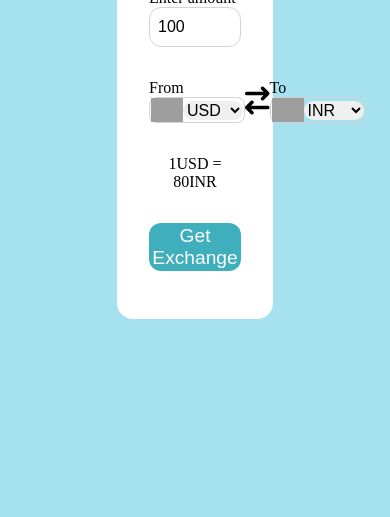
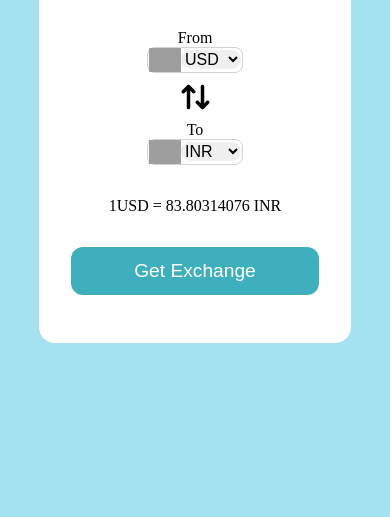
Before and after one commit to RohanPrajapati1/currency_converter, a plain HTML site: page index.html in a window 390 px wide. Shown: the part 327-844 px from the top of the page. Drawn offline with Linux system fonts and the light colour scheme; grey boxes are pictures that could not be loaded.

Commit message:
Media query added

```diff
--- a/app.js
+++ b/app.js
@@ -12,7 +12,7 @@ const msg = document.querySelector(".final-msg")
 //     console.log(code , countryList[code]);
 // }
 
-let i = 0;
+
 
 for(let select of dropdown){
     for(currCode in countryList){
--- a/index.html
+++ b/index.html
@@ -14,11 +14,11 @@
         <form action="">
             <div class="amount">
                 <p>Enter amount</p>
-                <input value="100" type="text">
+                <input value="1" type="text">
             </div>
             <div class="dropdown">
                 <div class="from">
-                    <p>From</p>
+                    <p style="text-align: center;">From</p>
                     <div class="select-container">
                         <img src="https://flagsapi.com/US/shiny/64.png" alt="">
                         <select name="from" id="from">
@@ -26,9 +26,10 @@
                         </select>
                     </div>
                 </div>
-                <i class="fa-solid fa-arrow-right-arrow-left"></i>
+                <div class="i">  <i class="fa-solid fa-arrow-right-arrow-left"></i></div>
+
                 <div class="To">
-                    <p>To</p>
+                    <p style="text-align: center;">To</p>
                     <div class="select-container">
                         <img src="https://flagsapi.com/IN/shiny/64.png" alt="">
                         <select name="to" id="to">
@@ -37,7 +38,7 @@
                     </div>
                 </div>
             </div>
-            <div class="final-msg">1USD = 80INR</div>
+            <div class="final-msg">1USD = 83.80314076 INR</div>
             <button class="submit">Get Exchange</button>
         </form>
     </div>
--- a/style.css
+++ b/style.css
@@ -17,7 +17,7 @@ body{
     padding: 2rem;
     border-radius: 1rem;
     min-height: 45vh;
-    width: 40vw;
+    width: 30vw;
 }
 
 form{
@@ -78,3 +78,25 @@ form input{
     font-size: 1.2rem;
     cursor: pointer;
 }
+
+
+
+@media screen and (max-width: 1000px) {
+    .container{
+        width: 80vw;
+    }
+    .dropdown{
+        justify-content: space-evenly;
+    }
+}
+
+@media  screen and (max-width: 400px) {
+    .dropdown{
+        flex-direction: column;
+        row-gap: 10px;
+    }
+
+    .dropdown .i{
+        transform: rotate(90deg);
+    }
+}
```
